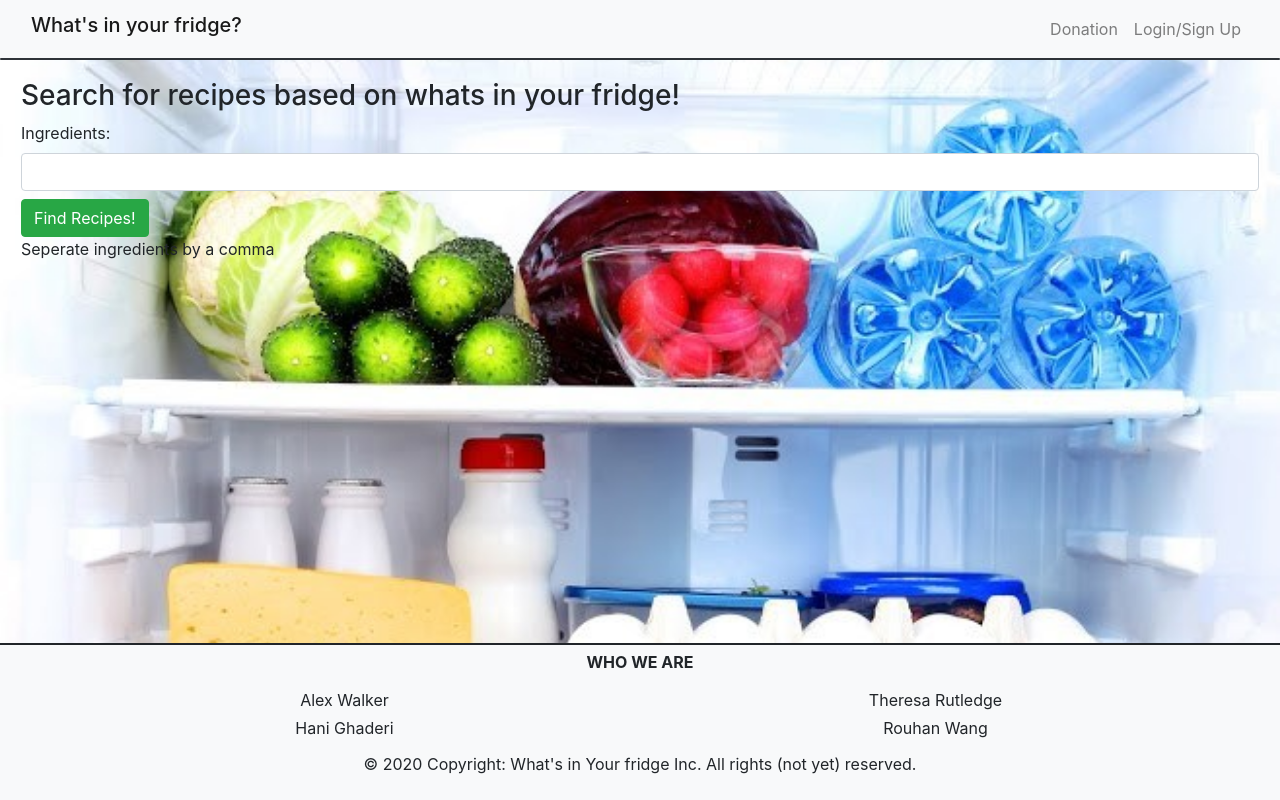
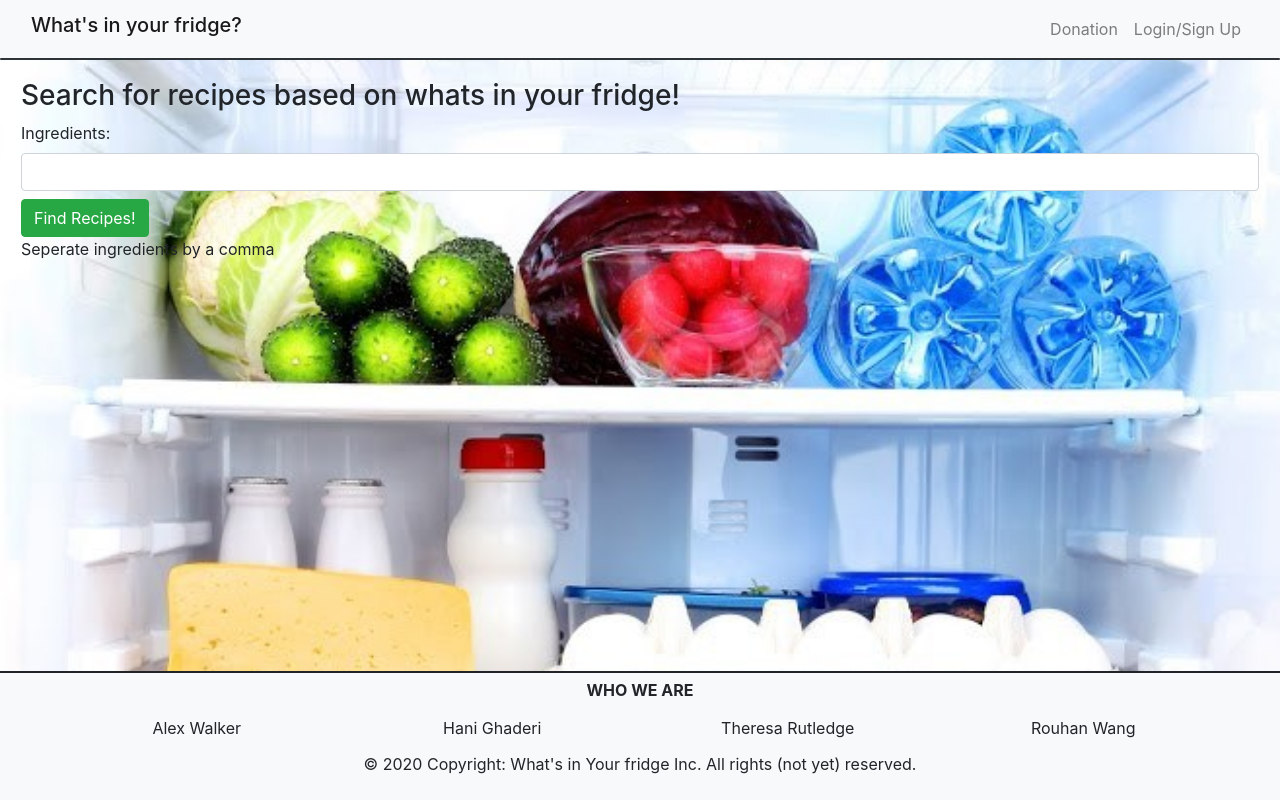
Before and after one commit to TheresaRutledge/whats-in-your-fridge, a React (Create React App) app in the folder client/: page / in a window 1280 px wide. Built offline with nearby package versions, Linux system fonts and the light colour scheme.

Commit message:
update linkIN link on the footer

```diff
--- a/client/src/components/Footer/index.js
+++ b/client/src/components/Footer/index.js
@@ -19,16 +19,18 @@ const Footer = () => {
           </Col>
         </Row>
         <Row>
-          <Col xs="12" md="6" className="py-2 ">
+          <Col xs="12" md="3" className="py-2 ">
             <p className="pb-0 mb-1" style={{ textAlign: 'center' }}>
               <a
-                href="https://www.linkedin.com/in/theresarutledge/"
+                href="https://www.linkedin.com/in/alex-walker-b2984015/"
                 target="_blank"
                 className="text-body"
               >
                 Alex Walker
               </a>
             </p>
+          </Col>
+          <Col xs="12" md="3" className="py-2 ">
             <p className="pb-0 mb-1" style={{ textAlign: 'center' }}>
               <a
                 href="https://www.linkedin.com/in/theresarutledge/"
@@ -39,16 +41,18 @@ const Footer = () => {
               </a>
             </p>
           </Col>
-          <Col xs="12" md="6" className="py-2 ">
+          <Col xs="12" md="3" className="py-2 ">
             <p className="pb-0 mb-1" style={{ textAlign: 'center' }}>
               <a
-                href="https://www.linkedin.com/in/theresarutledge/"
+                href="https://www.linkedin.com/in/hani-ghaderi-956a83a/"
                 target="_blank"
                 className="text-body"
               >
                 Theresa Rutledge
               </a>
             </p>
+          </Col>
+          <Col xs="12" md="3" className="py-2 ">
             <p className="pb-0 mb-1" style={{ textAlign: 'center' }}>
               <a
                 href="https://www.linkedin.com/in/ruohan-wang-78990590/"
```
